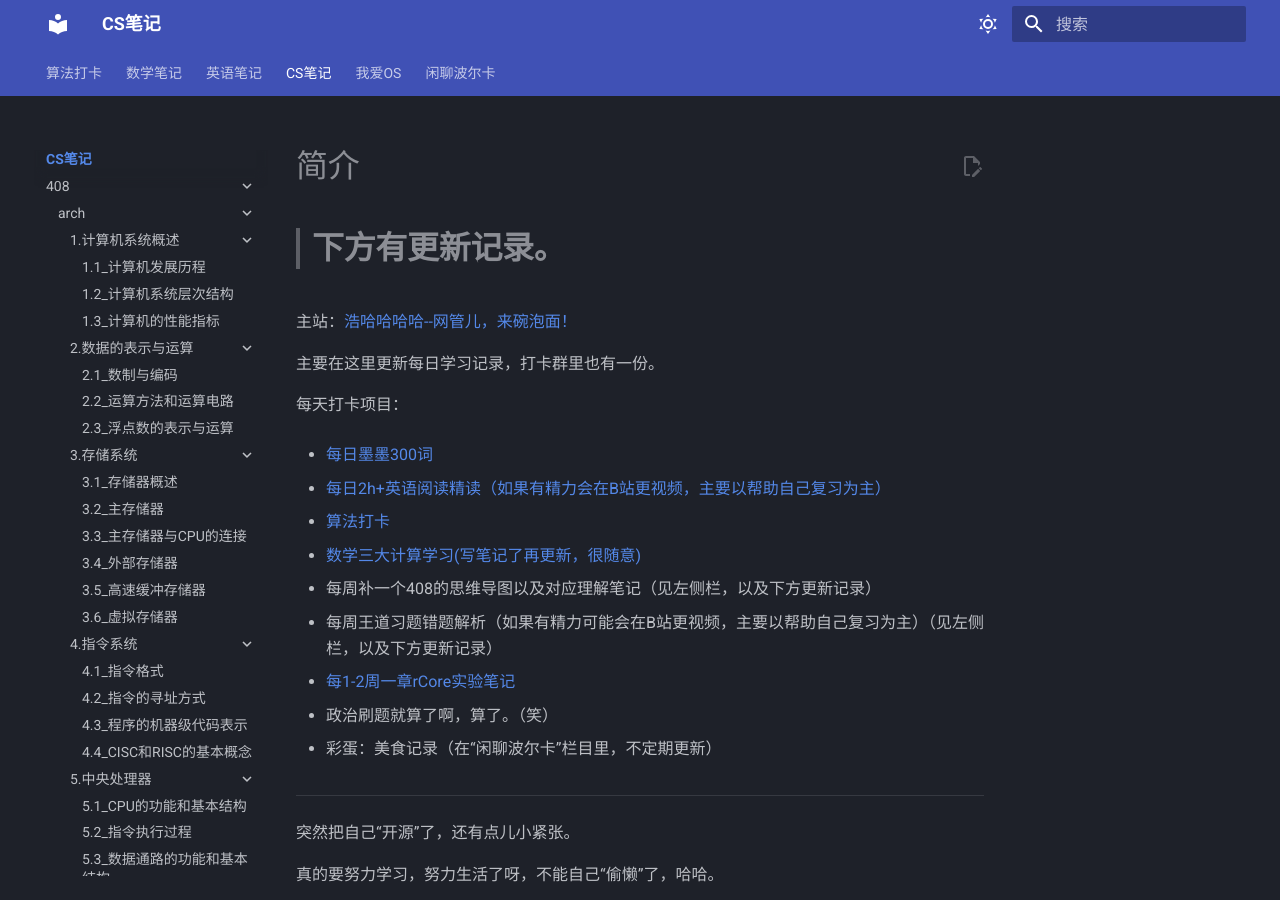
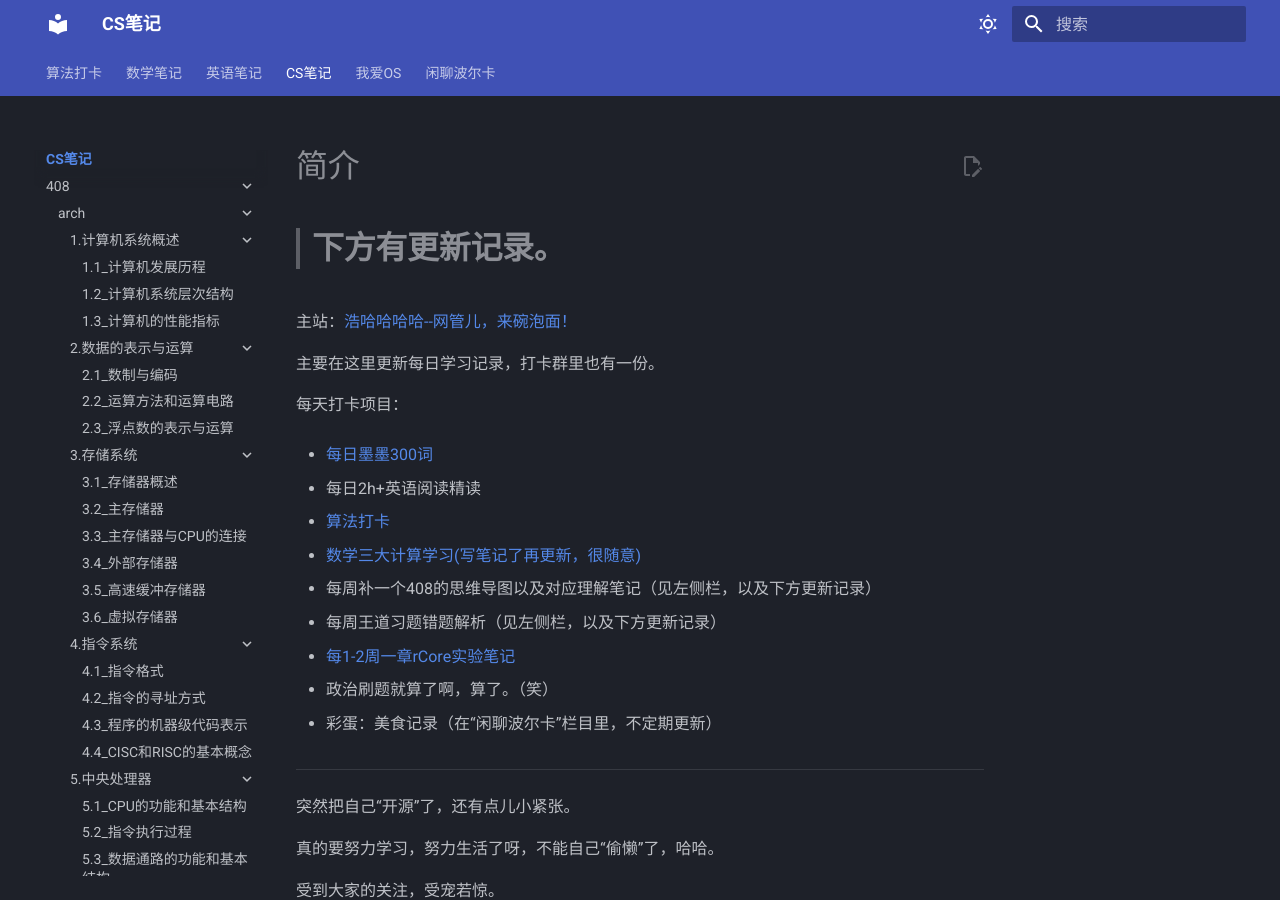
Before and after one commit to Haohahahaha/cs, an MkDocs documentation site: the page built from docs/index.md, in a window 1280 px wide and 900 px high. Built offline with MkDocs 1.6.1 and Material for MkDocs 9.7.7, drawn with Linux system fonts in a browser that asks for light colours.

Commit message:
2023-05-05_12:56:38 update

```diff
--- a/docs/index.md
+++ b/docs/index.md
@@ -10,7 +10,7 @@
 
 - [每日墨墨300词](https://eng.haohaha.cn)
 
-- [每日2h+英语阅读精读（如果有精力会在B站更视频，主要以帮助自己复习为主）](https://eng.haohaha.cn)
+- 每日2h+英语阅读精读[ ](https://eng.haohaha.cn)
 
 - [算法打卡](https://alg.haohaha.cn)
 
@@ -18,7 +18,7 @@
 
 - 每周补一个408的思维导图以及对应理解笔记（见左侧栏，以及下方更新记录）
 
-- 每周王道习题错题解析（如果有精力可能会在B站更视频，主要以帮助自己复习为主）（见左侧栏，以及下方更新记录）
+- 每周王道习题错题解析（见左侧栏，以及下方更新记录）
 
 - [每1-2周一章rCore实验笔记](https://os.haohaha.cn)
 
```
